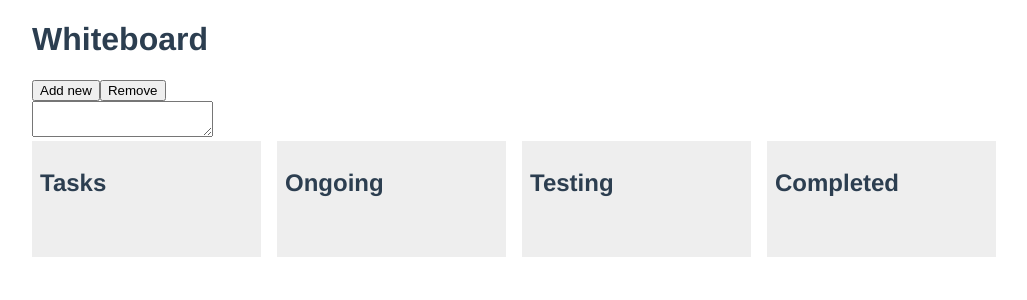
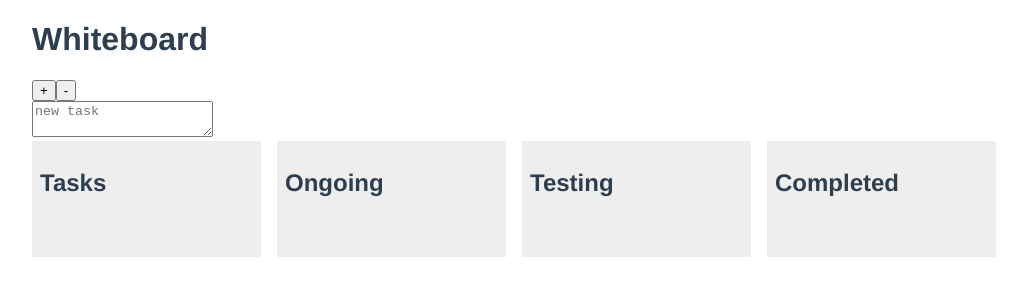
Before and after one commit to Taraldss/whiteboard, a Vue app: page / in a window 1280 px wide. Shown: the top 300 px of the page, without its empty margins (118-1145 px from the left). Built offline with nearby package versions, Linux system fonts and the light colour scheme; the HTML template or start-up script is replaced by a standard one.

Commit message:
duplicate error

```diff
--- a/src/App.vue
+++ b/src/App.vue
@@ -1,13 +1,14 @@
 <template>
   <div id="app" style = "overflow: visible;" >
     <header>
+    <div>
       <h1>Whiteboard</h1>
-    <div>
-      <button id = "add" @click="add()"> Add new </button>
-      <button id = "remove" @click="remove()"> Remove </button>
+      <button id = "add" @click="add()" class ="button"> + </button>
+      <button id = "remove" @click="remove()" class ="button"> - </button>
     </div>
     <section v-if="add">
-      <textarea v-model="message" placeholder="" ></textarea>
+      <textarea v-model="message" placeholder="new task" class ="messageBoard" ></textarea>
+      <div id = "newMessage"></div>
     </section>
     </header>
     <div class="noteboard">
@@ -66,9 +67,6 @@ export default {
       if (this.message != "") {
         this.groups.tasks.push(newMessage);
       }
-      notes: {
-        let newMessage = { message };
-      }
     },
     remove: function() {}
   }
```
